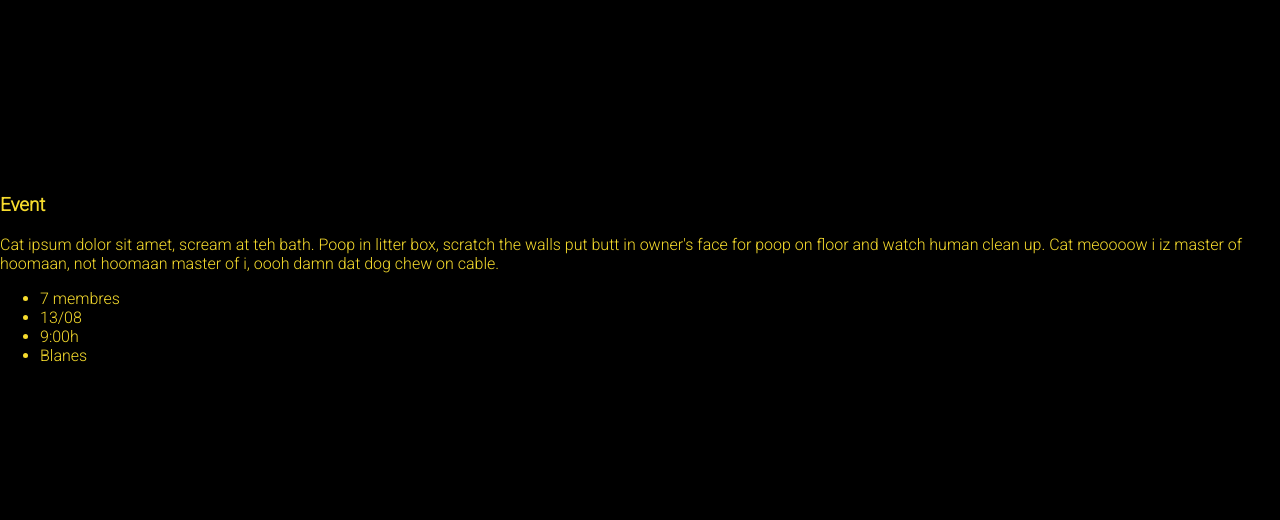
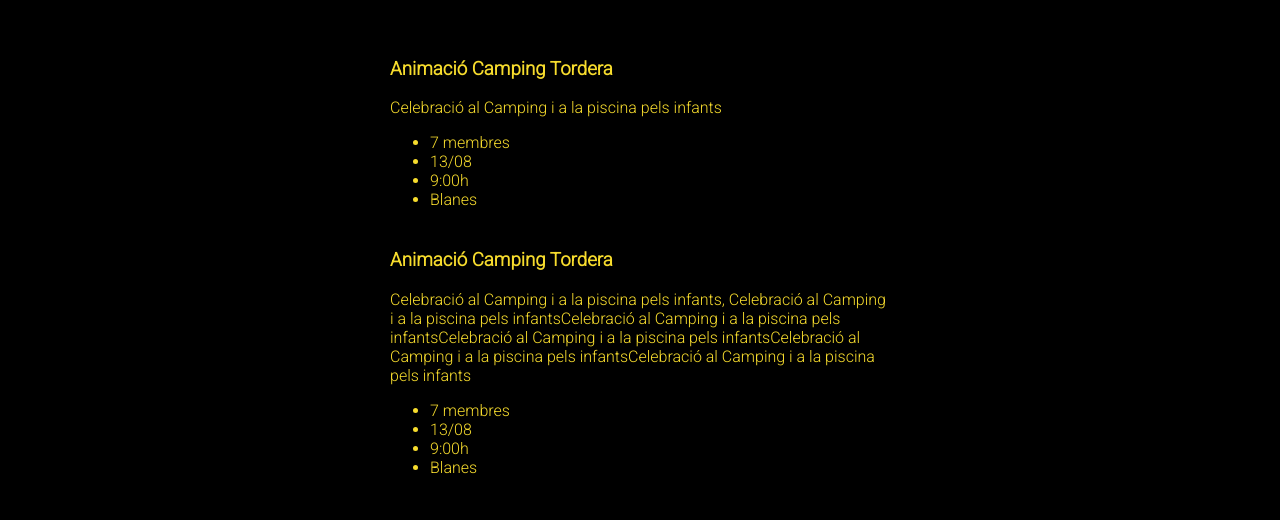
Before and after one commit to paulaCatalan/percussion-group-info-website, a plain HTML site: page client/calendar/calendar.html in a window 1280 px wide. Shown: the part 122-642 px from the top of the page. Drawn offline with Linux system fonts and the light colour scheme; a web font is replaced by a local one.

Commit message:
add calendar events from json with javascript, add basic styling to events

```diff
--- /dev/null
+++ b/client/calendar/calendar.css
@@ -0,0 +1,4 @@
+.event {
+    max-width: 500px;
+    margin-bottom: 40px;
+}
--- a/client/calendar/calendar.html
+++ b/client/calendar/calendar.html
@@ -5,22 +5,13 @@
     <meta http-equiv="X-UA-Compatible" content="IE=edge">
     <meta name="viewport" content="width=device-width, initial-scale=1.0">
     <link rel="stylesheet" href="../index.css">
+    <link rel="stylesheet" href="calendar.css">
     <title>Calendari</title>
 
 </head>
 <body>
-    <div>
-        <h3>Event</h3>
-        <p>Cat ipsum dolor sit amet, scream at teh bath. Poop in litter box, scratch the walls put butt in owner's face for poop on floor and watch human clean up. Cat meoooow i iz master of hoomaan, not hoomaan master of i, oooh damn dat dog chew on cable.</p>
-        <ul>
-            <li>7 membres</li>
-            <li>13/08</li>
-            <li>9:00h</li>
-            <li>Blanes</li>
-        </ul>
-
+    <div id="eventList">
     </div>
-
 </body>
 <script src="calendar.js"></script>
 </html>
--- a/client/calendar/calendar.js
+++ b/client/calendar/calendar.js
@@ -1,3 +1,5 @@
+const eventList = document.getElementById('eventList')
+console.log(eventList)
 
 async function fetchEventsJSON() {
     const response = await fetch('../db/events.json');
@@ -6,5 +8,9 @@
 }
 
 fetchEventsJSON().then(events => {
-    console.log(events)
+    events.forEach((event) => {
+        eventList.innerHTML += '<div class="event">' + '<h3>' + event.title + '</h3>' +
+        '<p>' + event.description + '</p>' +
+        '<ul>' + '<li>' + event.members + ' membres' + '</li>' + '<li>' + event.date + '</li>' + '<li>' + event.time + '</li>' + '<li>' + event.location + '</li>' + '</ul>' + '</div>'
+    })
 });
--- a/client/db/events.json
+++ b/client/db/events.json
@@ -4,7 +4,15 @@
         "description": "Celebració al Camping i a la piscina pels infants",
         "date": "13/08",
         "time": "9:00h",
-        "location": "Blanes"
+        "location": "Blanes",
+        "members": 7
     },
-    {}
+    {
+        "title": "Animació Camping Tordera",
+        "description": "Celebració al Camping i a la piscina pels infants, Celebració al Camping i a la piscina pels infantsCelebració al Camping i a la piscina pels infantsCelebració al Camping i a la piscina pels infantsCelebració al Camping i a la piscina pels infantsCelebració al Camping i a la piscina pels infants",
+        "date": "13/08",
+        "time": "9:00h",
+        "location": "Blanes",
+        "members": 7
+    }
 ]
```
